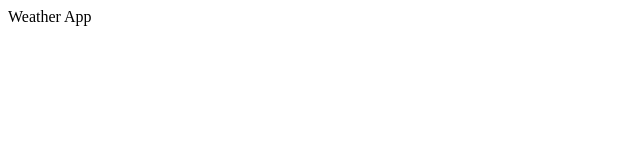
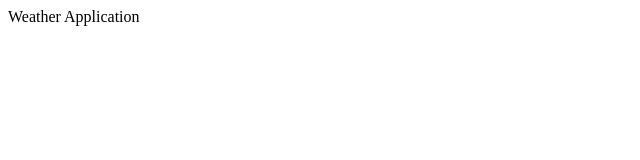
Before and after one commit to olamidej85/jayde-final-project, a React (Vite) app in the folder my-final-project/: page / in a window 1280 px wide. Shown: the top 160 px of the page, without its empty margins (0-640 px from the left). Built offline with nearby package versions, Linux system fonts and the light colour scheme.

Commit message:
added a name

```diff
--- a/my-final-project/src/App.jsx
+++ b/my-final-project/src/App.jsx
@@ -2,5 +2,5 @@ import React from "react";
 import "./App.css";
 
 export default function App() {
-  return <div className="App">Weather App </div>;
+  return <div className="App">Weather Application </div>;
 }
```
